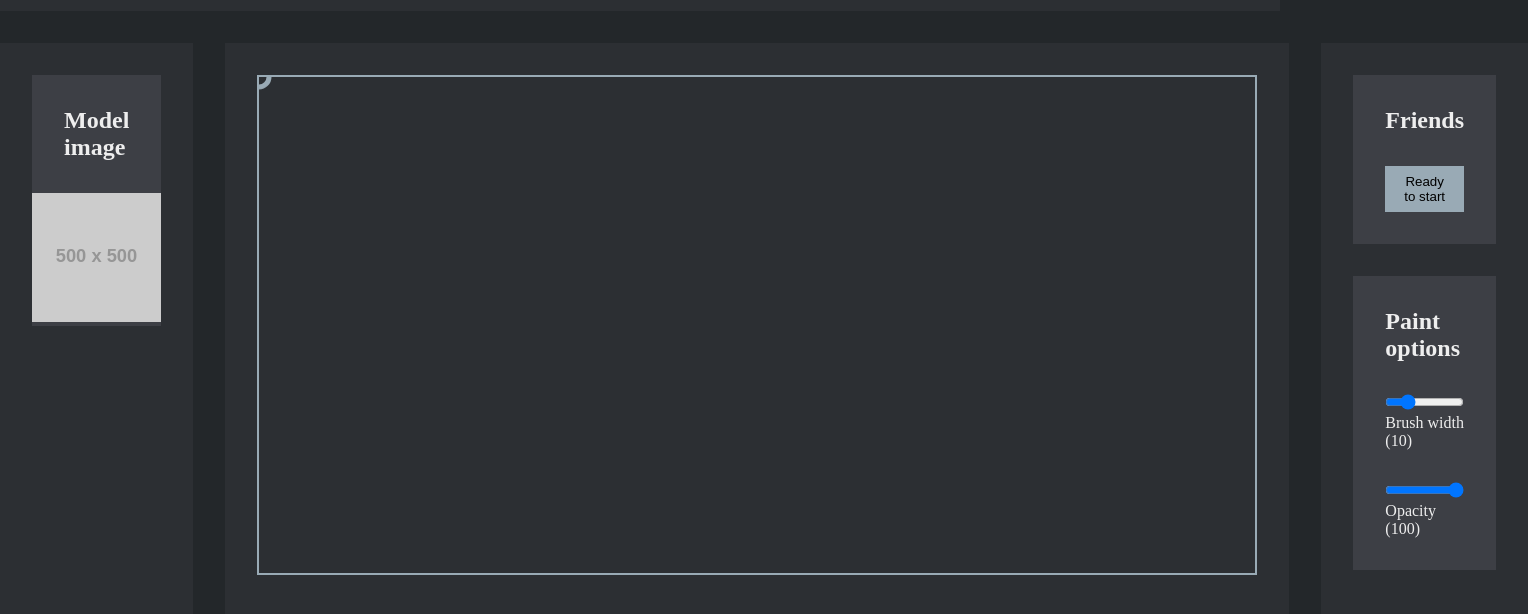
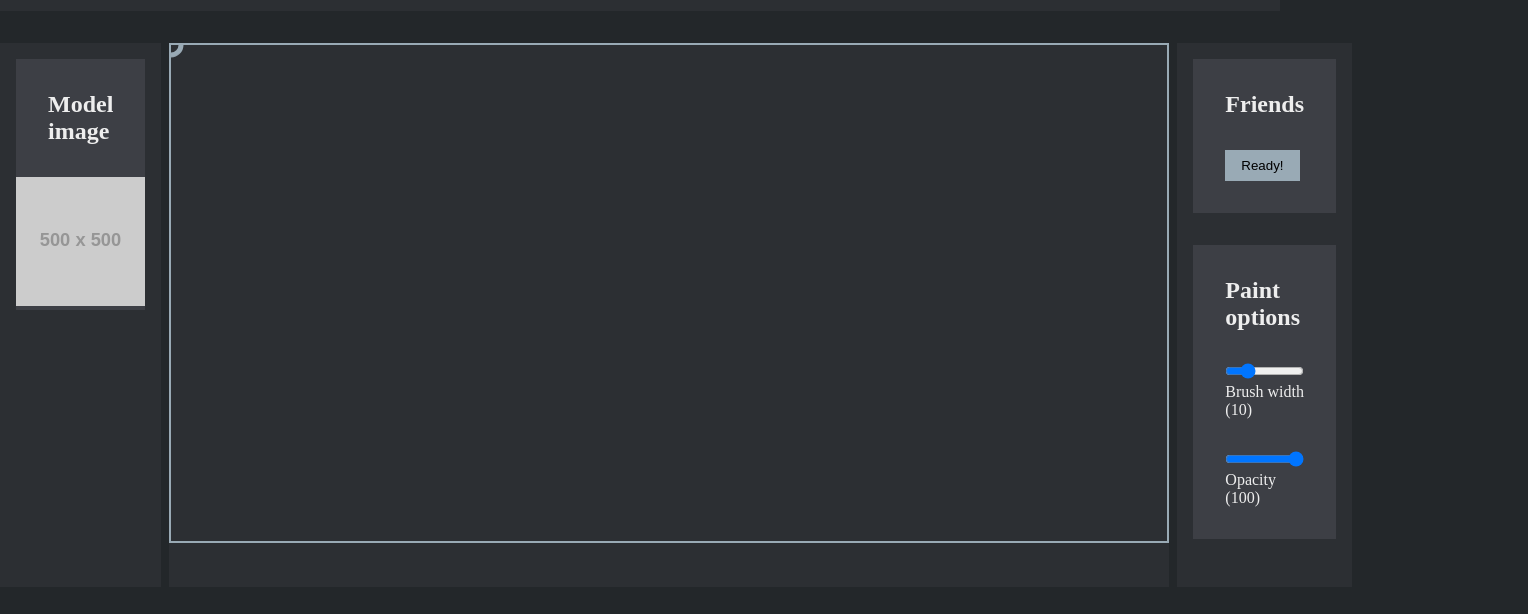
Before and after one commit to Twangybeast/painting-with-friends, a website: page client/index.html in a window 1280 px wide. Shown: the part 90-704 px from the top of the page, 1528 px wide, since content can reach past the window. Drawn offline with Linux system fonts and the light colour scheme; no server answers; placeholder pictures from the web are drawn by us.

Commit message:
style changes

```diff
--- a/client/index.html
+++ b/client/index.html
@@ -31,14 +31,14 @@
 		</div>
 
 		<div class="section middle">
-			<canvas class="drawing-canvas" width="1000" height="500"></canvas>
+			<canvas class="drawing-canvas"></canvas>
 		</div>
 
 		<div class="section right">
 			<div class="minisection users-list">
 				<h2>Friends</h2>
 				<ul></ul>
-				<button class="ready-button">Ready to start</button>
+				<button class="ready-button">Ready!</button>
 			</div>
 			<div class="minisection paint-options">
 				<h2>Paint options</h2>
--- a/client/style.css
+++ b/client/style.css
@@ -44,8 +44,8 @@ input {
 
 .container {
 	display: grid;
-	grid-template-columns: 1fr 3fr 1fr;
-	grid-gap: 32px;
+	grid-template-columns: 2fr 4fr 2fr;
+	grid-gap: 8px;
 }
 
 .header {
@@ -60,7 +60,10 @@ input {
 
 .section {
 	background: var(--color-1);
-	padding: 32px;
+}
+
+.right, .left {
+	padding: 16px;
 }
 
 .paint-option {
```
